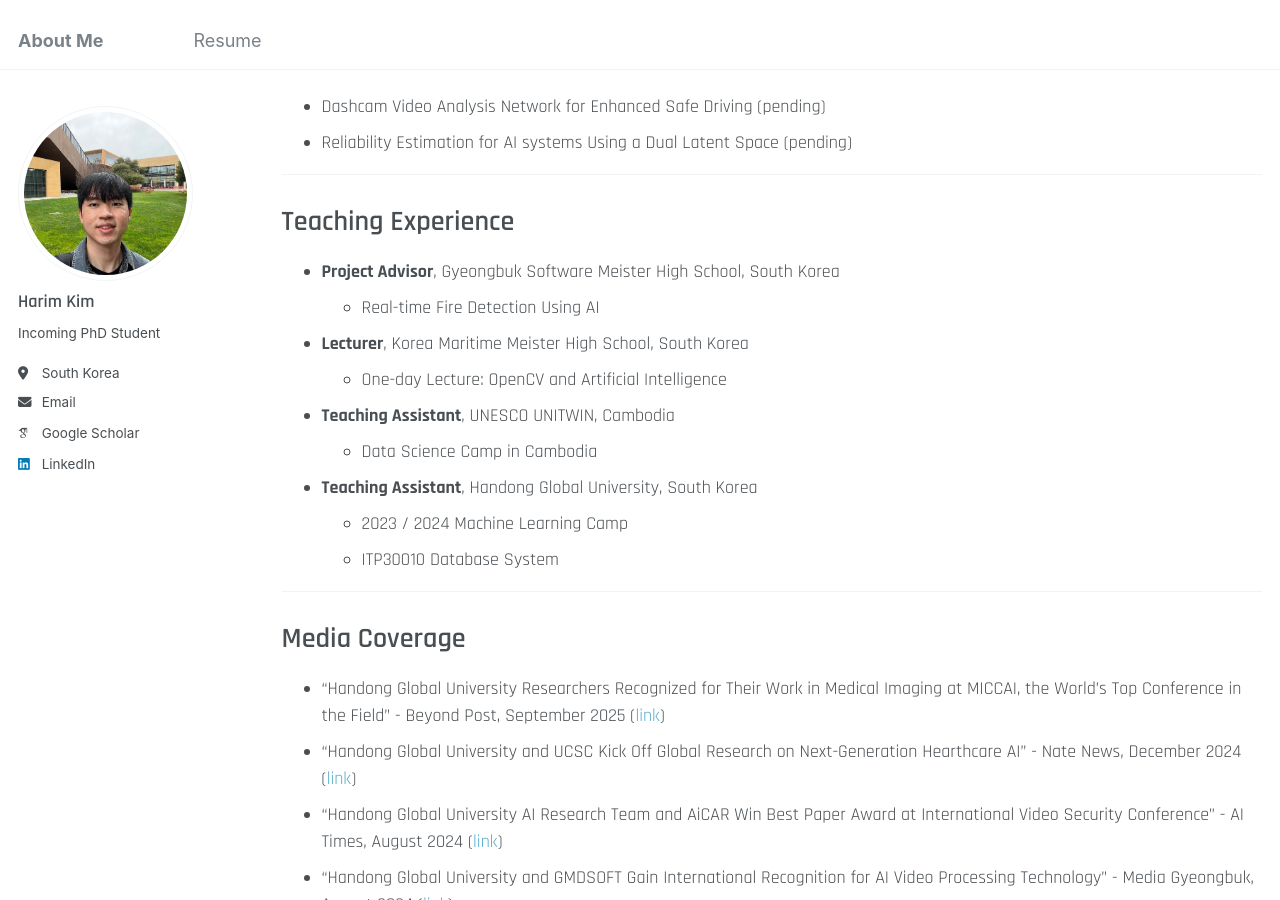
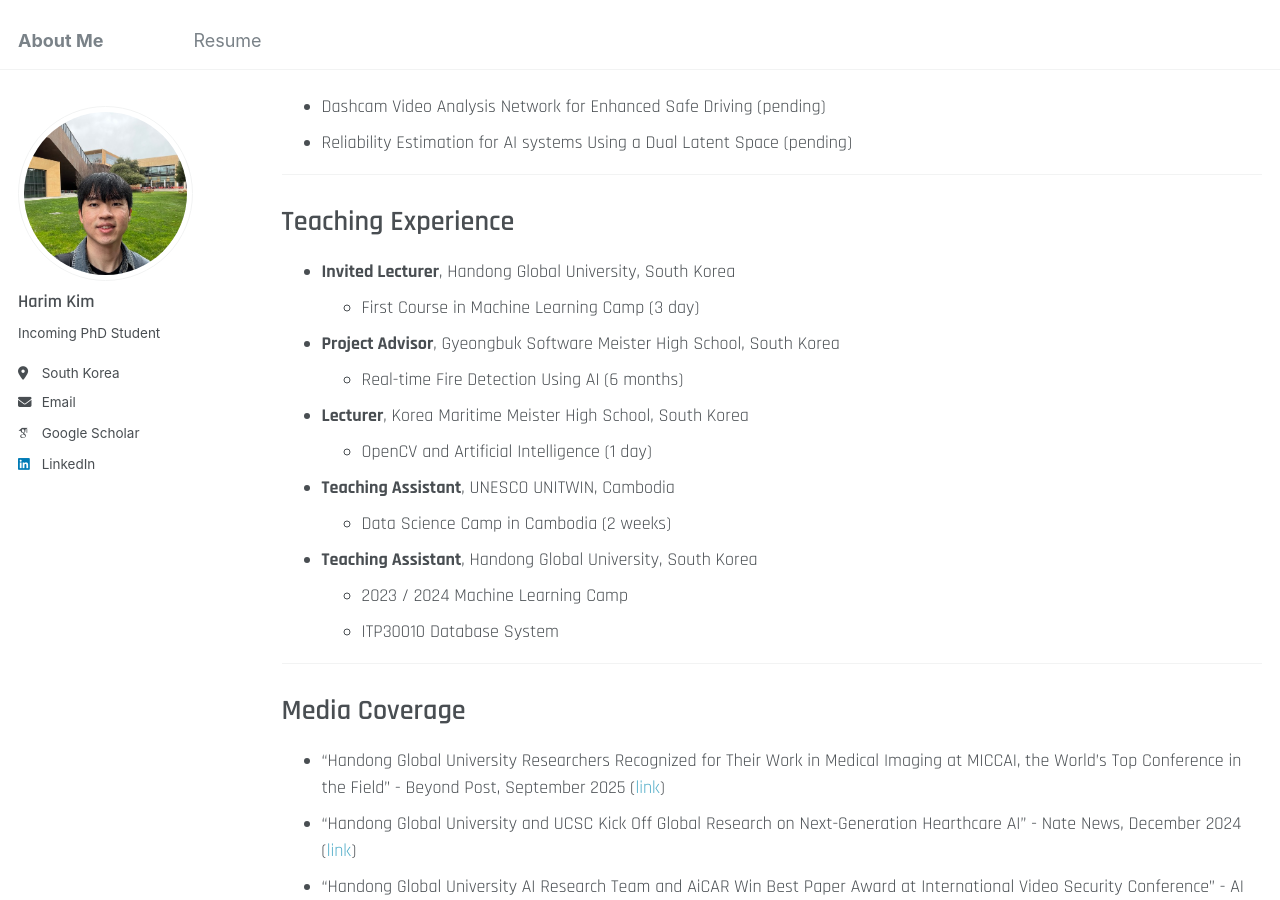
Before and after one commit to hrkim153/hrkim153.github.io, a Jekyll site: the page built from _pages/cv.md, in a window 1280 px wide and 900 px high, scrolled down 3800 px. Built offline with Jekyll 4.4.1, drawn with Linux system fonts in a browser that asks for light colours; some web fonts are replaced; some of the changed text lies outside the part shown.

Commit message:
Update cv.md

```diff
--- a/_pages/cv.md
+++ b/_pages/cv.md
@@ -38,10 +38,10 @@ Work Experience
 - **Visiting Researcher**
   - University of California, Santa Cruz, CA
   - Advisor: Yuyin Zhou
-  - December 2024 - April 2025 (5 month)
+  - December 2024 - April 2025 (5 months)
 - **Research Intern**
   - Electronics and Telecommunications Research Institute (ETRI), Daejeon, South Korea
-  - January 2023 - February 2023 (1.5 month)
+  - January 2023 - February 2023 (1.5 months)
 - **Undergraduate Research Assistant**
   - Handong Global University, Pohang, South Korea
   - Advisor: Charmgil Hong
@@ -130,12 +130,14 @@ Patents
 
 Teaching Experience
 ======
+- **Invited Lecturer**, Handong Global University, South Korea
+  - First Course in Machine Learning Camp (3 day)
 - **Project Advisor**, Gyeongbuk Software Meister High School, South Korea
-  - Real-time Fire Detection Using AI
+  - Real-time Fire Detection Using AI (6 months)
 - **Lecturer**, Korea Maritime Meister High School, South Korea
-  - One-day Lecture: OpenCV and Artificial Intelligence
+  - OpenCV and Artificial Intelligence (1 day)
 - **Teaching Assistant**, UNESCO UNITWIN, Cambodia
-  - Data Science Camp in Cambodia
+  - Data Science Camp in Cambodia (2 weeks)
 - **Teaching Assistant**, Handong Global University, South Korea
   - 2023 / 2024 Machine Learning Camp
   - ITP30010 Database System
```
